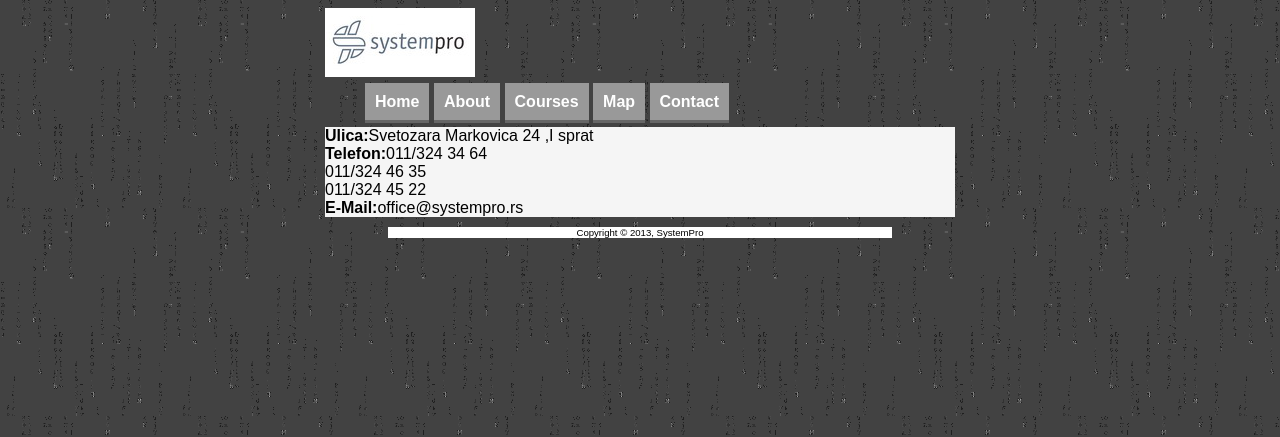
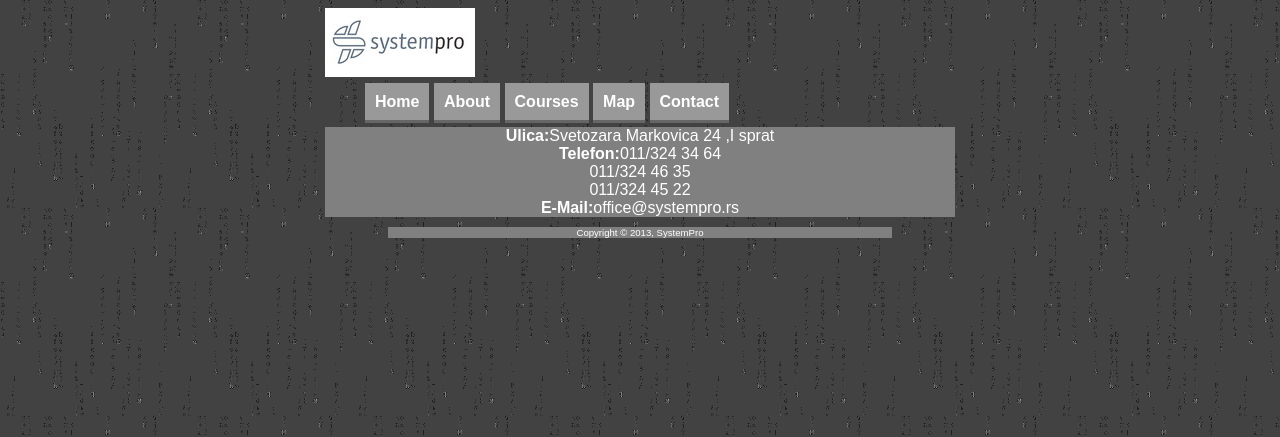
Before and after one commit to mmiroslav/SystemPro, a PHP site: page /contact.html in a window 1280 px wide. Shown: the top 437 px of the page. Run offline with PHP 8.4, Linux system fonts and the light colour scheme.

Commit message:
stavio sam boju sivu da bude lepse,stavio sam text-aligne i oboji text da bi bilo lepse(da bi se bolje videlo)!!

```diff
--- a/contact.html
+++ b/contact.html
@@ -16,7 +16,7 @@ and open the template in the editor.
         </div>
         <div class="navigation">
             <ul>
-                <li><a href="/">Home</a></li>
+                <li><a href="index.html">Home</a></li>
                 <li><a href="about.html">About</a></li>
                 <li><a href="Courses.html">Courses</a></li>
                 <li><a href="map.html">Map</a></li>
--- a/css/style.css
+++ b/css/style.css
@@ -13,6 +13,8 @@ root {
 h1{
     font-size: 1.5em;
     font-family: Arial,Helvetica,sans-serif;
+    color: white;
+    text-align: center;
 }
 
 body{
@@ -25,7 +27,7 @@ body{
 }
 
 .footer {
-    background-color: white;
+    background-color: gray;
     font-size: 0.6em;
     text-align: center;
     width: 80%;
@@ -33,6 +35,7 @@ body{
     /*centriranje*/
     margin: auto;
     margin-top: 10px;
+    color: white;
 
 
 }
@@ -42,15 +45,16 @@ body{
     background-image: url('../images/logo.jpg');
     width: 150px;
     height: 69px;
+    position: center;
 
 }
 
 .navigation {
-/*    background-color: gold;*/
+    /*    background-color: gold;*/
 }
 
 .content {
-    background-color: whitesmoke;
+    background-color: gray;
 }
 
 .wraper {
@@ -94,3 +98,8 @@ body{
     background-color: #666666;
     border-bottom-color: #FFFFFF;
 }
+.content{
+    color: white;
+    text-align: center;
+
+}
--- a/map.html
+++ b/map.html
@@ -14,7 +14,7 @@
             Hover over an item to view it larger.<br>
             <div class="maplist">
                 <ul>
-                    <li class="mlistitem"><a href="/">Home</a></li>
+                    <li class="mlistitem"><a href="index.html">Home</a></li>
                     <li class="mlistitem"><a href="about.html">About</a></li>
                     <li class="mlistitem"><a href="Courses.html">Courses</a></li>
                     <li class="mlistitem"><a href="map.html">Map</a></li>
```
